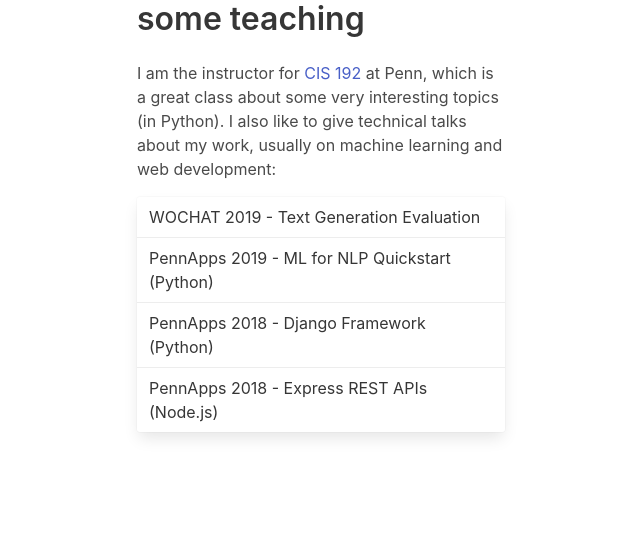
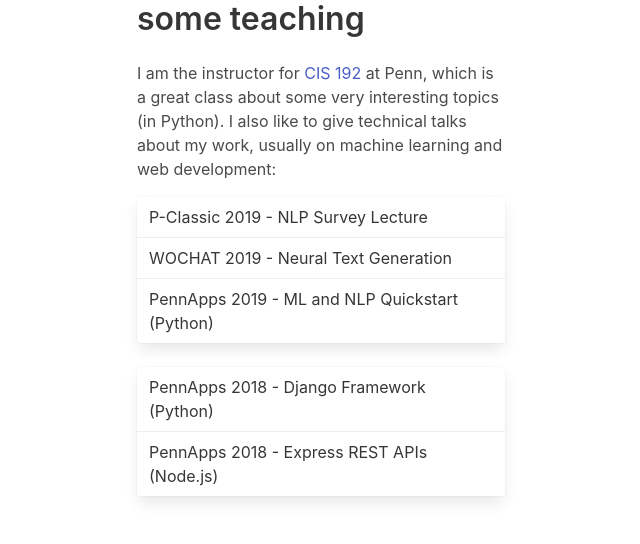
Before and after one commit to kirubarajan/old_site, a Django app: page /teaching/ in a window 1280 px wide. Shown: the part 261-805 px from the top of the page, without its empty margins (319-959 px from the left). Before the commit the page ends 699 px from the top, so only its background shows below. Run offline with Django 3.2, Linux system fonts and the light colour scheme; some libraries are stand-ins or nearby versions.

Commit message:
Edit wording

```diff
--- a/about/templates/projects.html
+++ b/about/templates/projects.html
@@ -14,8 +14,7 @@
           <p class="">
             I was previously a software
             development intern at TrackGen, working on microservices for autonomous driving. Currently, I am one of the lead developers at Penn Labs,
-            creating software to help Penn students excel. I'll be joining Foursquare as a Software Engineering intern this summer. <br /> <br />
-            Here the open source projects I've built/contributed to:
+            creating software to help Penn students excel. I'll be joining Foursquare as a Software Engineering intern this summer. Here the open source projects I've built/contributed to:
             <br> <br>
         </div>
         <div class="column is-one-fourth"> </div>
--- a/about/templates/teaching.html
+++ b/about/templates/teaching.html
@@ -15,13 +15,16 @@
             I am the instructor for <a href="https://www.cis.upenn.edu/~cis192/">CIS 192</a> at Penn, which is
             a great class about some very interesting topics (in Python). I also like to give technical talks about my work,
             usually on machine learning and web development: <br />
-              <div class="panel list-group" style="margin-top: 1rem; border-radius: 0.2rem">
-                <a class="panel-block list-group-item is-primary">WOCHAT 2019 - Text Generation Evaluation </a>
-                <a class="panel-block list-group-item is-primary">PennApps 2019 - ML for NLP Quickstart (Python)</a>
-                <a class="panel-block list-group-item is-primary">PennApps 2018 - Django Framework (Python)</a>
-                <a class="panel-block list-group-item is-primary">PennApps 2018 - Express REST APIs (Node.js)</a>
-              </div>
           </p>
+          <div class="panel list-group" style="margin-top: 1rem; border-radius: 0.2rem">
+            <a class="panel-block list-group-item is-primary">P-Classic 2019 - NLP Survey Lecture </a>
+            <a class="panel-block list-group-item is-primary">WOCHAT 2019 - Neural Text Generation </a>
+            <a class="panel-block list-group-item is-primary">PennApps 2019 - ML and NLP Quickstart (Python)</a>
+          </div>
+          <div class="panel list-group" style="margin-top: 1rem; border-radius: 0.2rem">
+            <a class="panel-block list-group-item is-primary">PennApps 2018 - Django Framework (Python)</a>
+            <a class="panel-block list-group-item is-primary">PennApps 2018 - Express REST APIs (Node.js)</a>
+          </div>
         </div>
         <div class="column"></div>
       </div>
```
